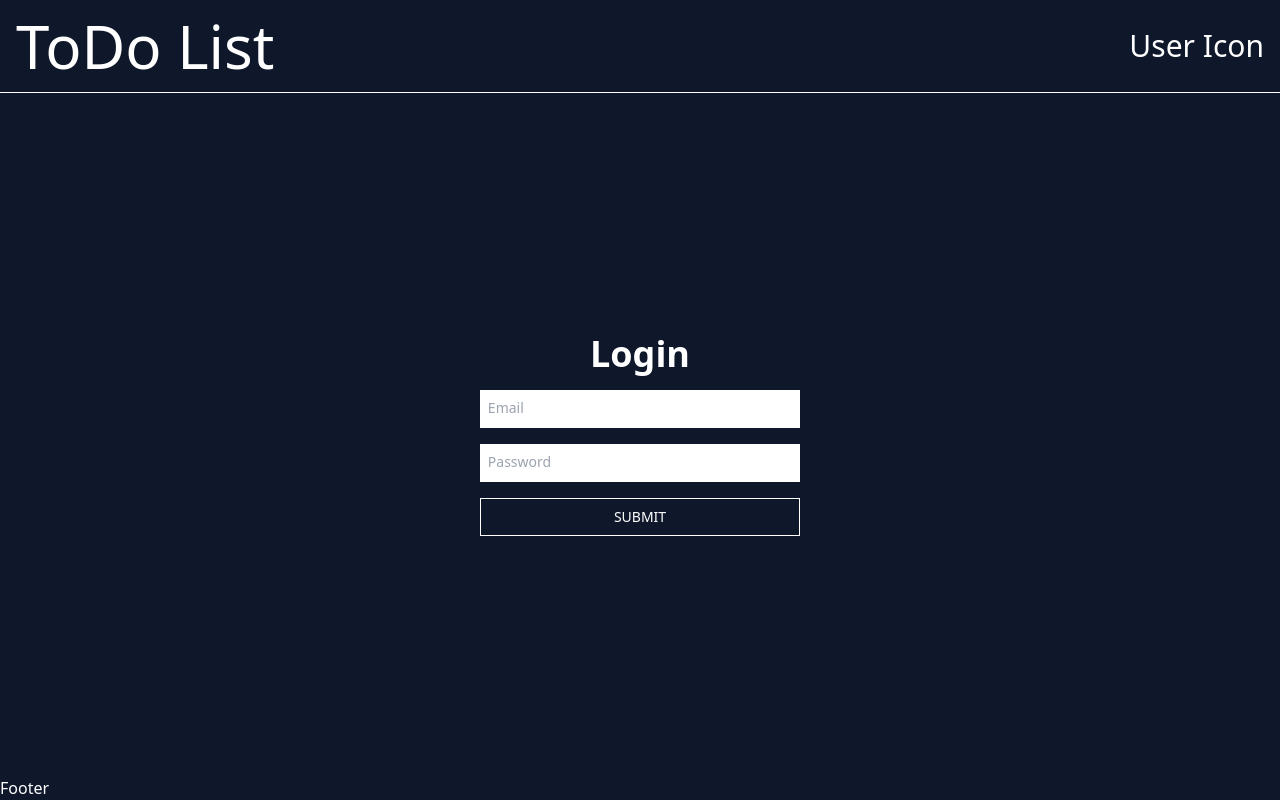
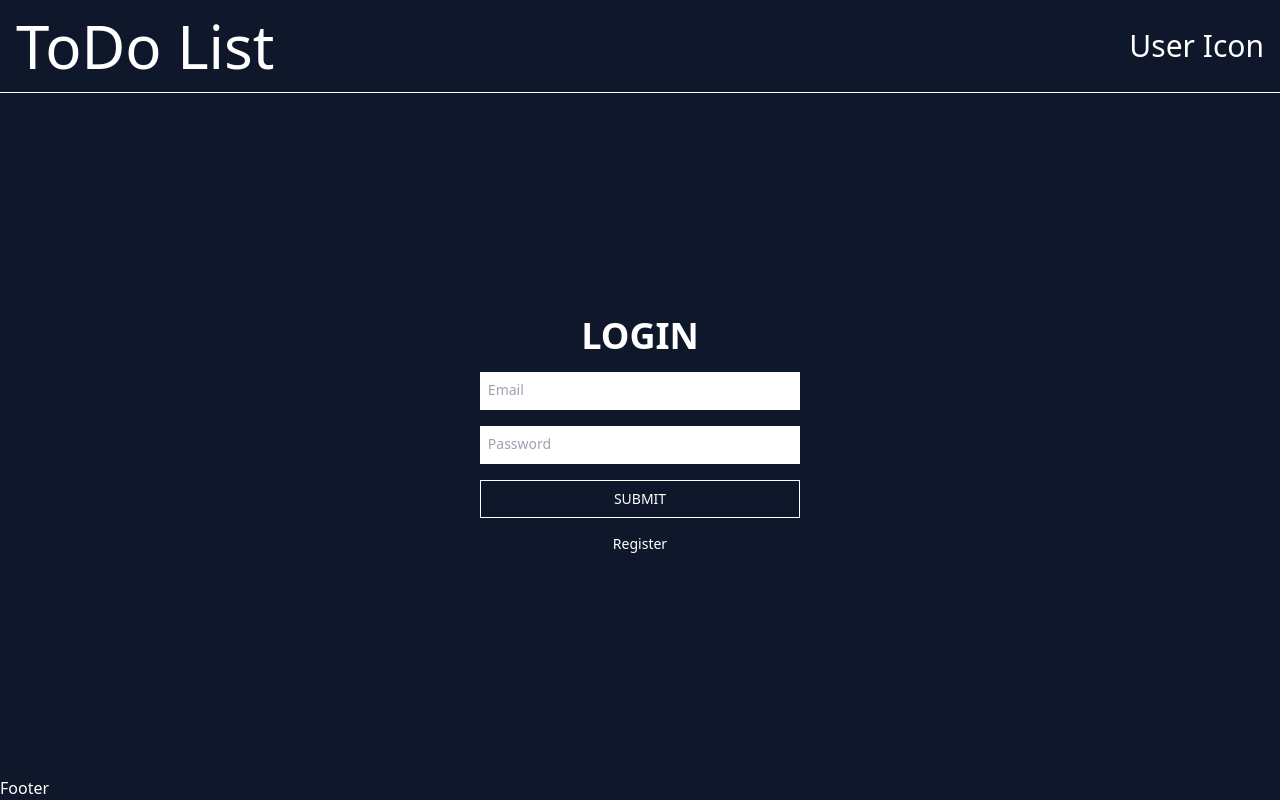
Before and after one commit to bensonbjacob/nextjs-firebase-tailwind, a Next.js app: page / in a window 1280 px wide. Built offline with nearby package versions, Linux system fonts and the light colour scheme.

Commit message:
Add Register option to Login component

```diff
--- a/components/Login.js
+++ b/components/Login.js
@@ -1,24 +1,59 @@
-import React from 'react';
+import React, { useState } from 'react';
 
 export default function Login() {
+  const [email, setEmail] = useState('');
+  const [password, setPassword] = useState('');
+  const [error, setError] = useState(null);
+  const [isLoggingIn, setIsLoggingIn] = useState(true);
+
+  function submitHandler() {
+    if (!email || !password) {
+      setError('Please enter email and password');
+      return;
+    }
+  }
+
   return (
     <div className='flex-1 flex flex-col justify-center items-center text-xs sm:text-sm gap-2 sm:gap-4'>
-      <h1 className='font-extrabold text-2xl sm:text-4xl select-none'>
-        Login
+      <h1 className='font-extrabold text-2xl sm:text-4xl select-none uppercase'>
+        {isLoggingIn ? 'login' : 'register'}
       </h1>
+      {error && (
+        <div className='w-full max-w-[40ch] text-center border border-solid border-rose-400 text-rose-400 py-2'>
+          {error}
+        </div>
+      )}
       <input
+        value={email}
+        onChange={(e) => setEmail(e.target.value)}
         type='email'
         placeholder='Email'
         className='outline-none text-slate-900 p-2 w-full max-w-[40ch] duration-300 border-b-2 border-solid border-white focus:border-green-300'
       />
       <input
+        value={password}
+        onChange={(e) => setPassword(e.target.value)}
         type='password'
         placeholder='Password'
         className='outline-none text-slate-900 p-2 w-full max-w-[40ch] duration-300 border-b-2 border-solid border-white focus:border-green-300'
       />
-      <button className='w-full max-w-[40ch] border border-white border-solid uppercase py-2 duration-300 relative after:absolute after:top-0 after:right-full after:bg-white after:z-10 after:w-full after:h-full overflow-hidden hover:after:translate-x-full after:duration-300 hover:text-slate-900'>
-        <h2 className='relative z-20'>Submit</h2>
+      <button
+        onClick={submitHandler}
+        className='w-full max-w-[40ch] border border-white border-solid uppercase py-2 duration-300 relative after:absolute after:top-0 after:right-full after:bg-white after:z-10 after:w-full after:h-full overflow-hidden hover:after:translate-x-full after:duration-300 hover:text-slate-900'
+      >
+        <h2
+          onClick={() => setIsLoggingIn(!isLoggingIn)}
+          className='relative z-20'
+        >
+          Submit
+        </h2>
       </button>
+      <h2
+        className='duration-300 hover:scale-110 cursor-pointer'
+        onClick={() => setIsLoggingIn(!isLoggingIn)}
+      >
+        {!isLoggingIn ? 'Login' : 'Register'}
+      </h2>
     </div>
   );
 }
```
